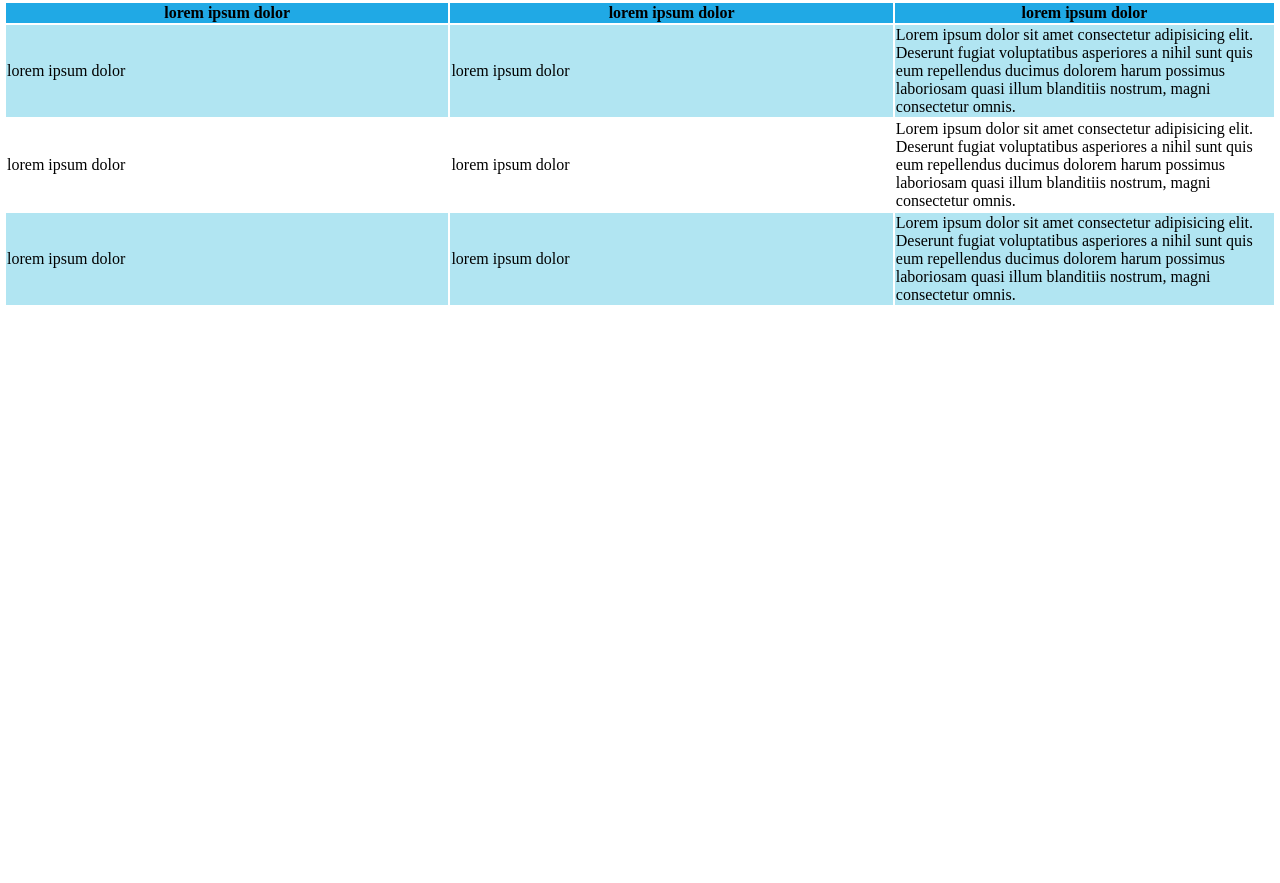
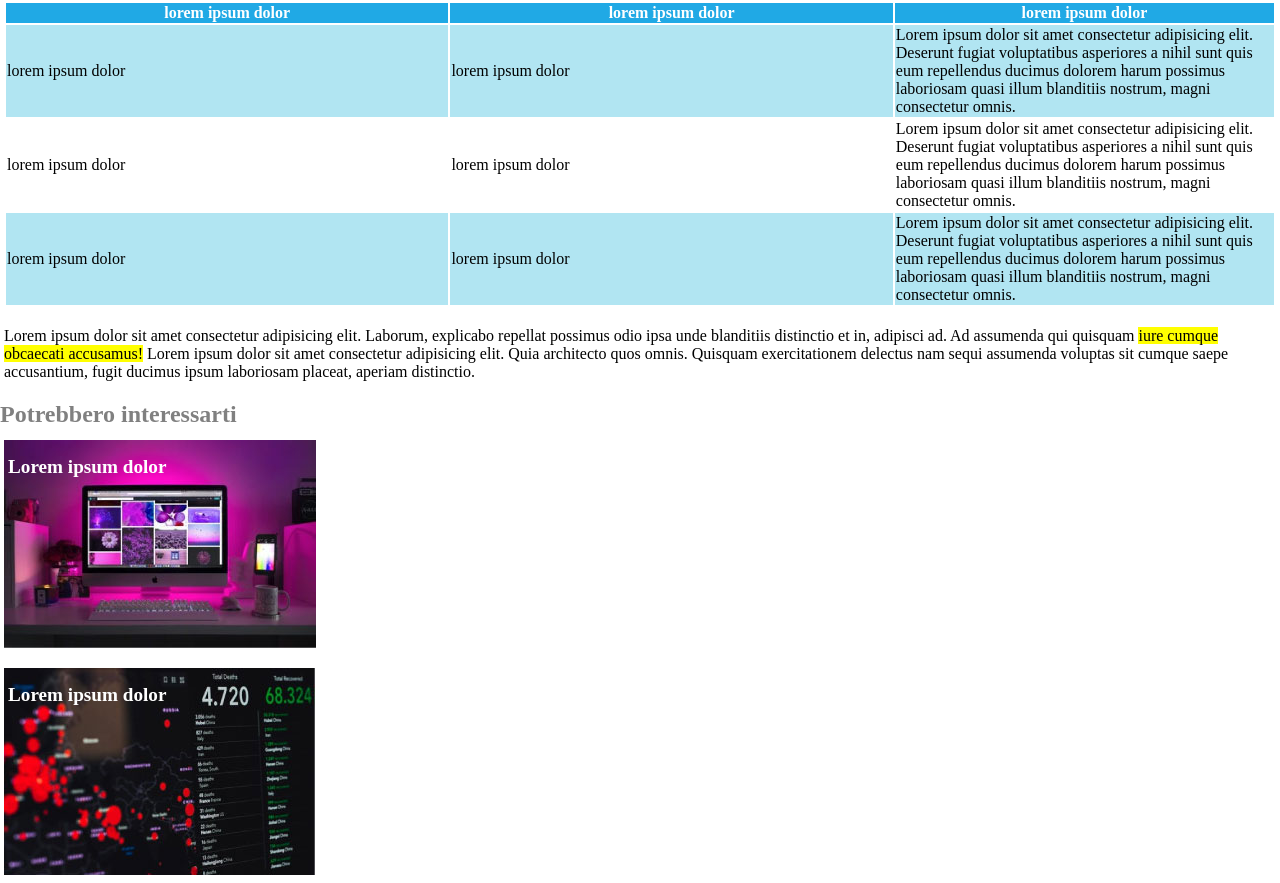
Before and after one commit to RiccardoBernardi1/html-css-booleaner, a plain HTML site: page index.html in a window 1280 px wide. Shown: the part 857-1740 px from the top of the page. Before the commit the page ends 1168 px from the top, so only its background shows below. Drawn offline with Linux system fonts and the light colour scheme.

Commit message:
aggiunto footer

```diff
--- a/css/style.css
+++ b/css/style.css
@@ -37,14 +37,15 @@
     margin: 4px;
     margin-top: 20px;
  }
- /* margini */
+ /* impostazione margini */
 .margine{
     margin: 4px;
     margin-top: 20px;
 }
-/* tabella */
+/* stile tabella */
 .testa{
     background-color: #20A9E5;
+    color: white;
 }
 .colonna3{
     width: 30%;
@@ -52,3 +53,17 @@
 .righe{
     background-color: #B1E5F2;
 }
+/* stile footer */
+#grigio2{
+    margin-top: 20px;
+}
+.h3{
+    font-size: larger;
+    color: white;
+    transform: translateY(+2em);
+    padding-left: 4px;
+}
+.margine2{
+    margin: 4px;
+    margin-top: -10px;
+}
--- a/index.html
+++ b/index.html
@@ -77,6 +77,22 @@
 
     </body>
     <footer>
+<!-- /tabella -->
+        <!-- paragrafo2 -->
+        <p class="margine">
+            Lorem ipsum dolor sit amet consectetur adipisicing elit. Laborum, explicabo repellat possimus odio ipsa unde blanditiis distinctio et in, adipisci ad. Ad assumenda qui quisquam <mark>iure cumque obcaecati accusamus!</mark>  Lorem ipsum dolor sit amet consectetur adipisicing elit. Quia architecto quos omnis. Quisquam exercitationem delectus nam sequi assumenda voluptas sit cumque saepe accusantium, fugit ducimus ipsum laboriosam placeat, aperiam distinctio.
+        </p>
+        <!-- /paragrafo2 -->
+
+        <h2 class="grigio" id="grigio2">Potrebbero interessarti</h2>
+        <div class="margine2" >
+            <h3 class="h3">Lorem ipsum dolor</h3>
+            <img  src="img/monitor.jpg" alt="immagine monitor">
+        </div>
+        <div class="margine2">
+            <h3 class="h3">Lorem ipsum dolor</h3>
+            <img id="img2" src="img/graph.jpg" alt="immagine grafico">
+        </div>
 
     </footer>
 </body>
```
